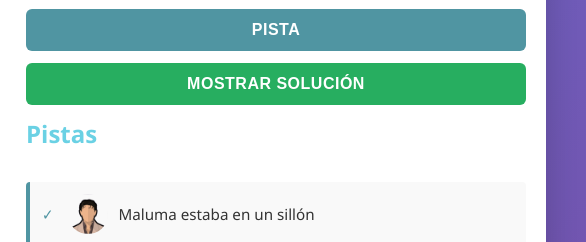
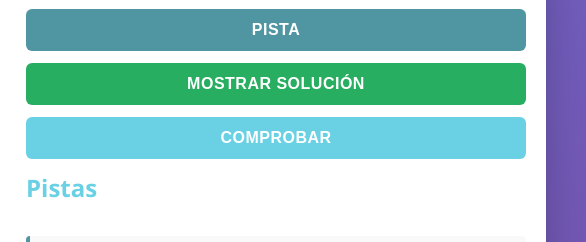
Before and after one commit to LarsArvid27/Loopdoku, a plain HTML site: page index.html in a window 1280 px wide. Shown: the part 289-531 px from the top of the page, 694-1280 px from the left. Drawn offline with Linux system fonts and the light colour scheme.

Commit message:
Update index.html

```diff
--- a/index.html
+++ b/index.html
@@ -26,6 +26,7 @@
           <button id="resetBtn" class="btn btn-primary">Reiniciar juego</button>
           <button id="hintBtn" class="btn btn-secondary">Pista</button>
           <button id="solveBtn" class="btn btn-success">Mostrar solución</button>
+          <button id="checkBtn" class="btn btn-primary">Comprobar</button>
                     <h2>Pistas</h2>
           <ul id="cluesList" class="clues-list"></ul>
         </div>
```
